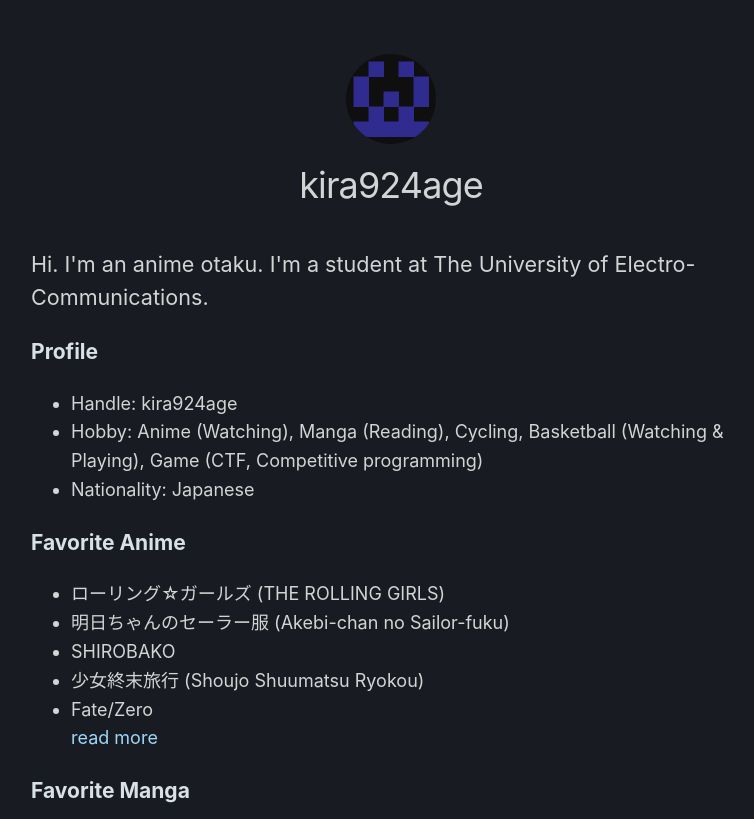
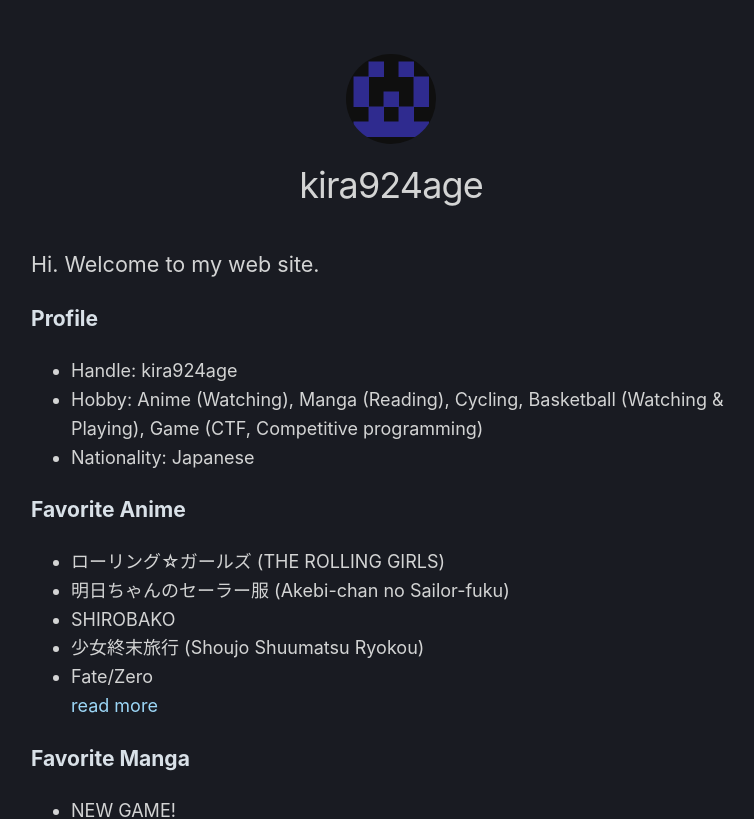
Before and after one commit to kira924age/kira924age.com, a Next.js app: page / in a window 1280 px wide. Shown: the top 819 px of the page, without its empty margins (249-1003 px from the left). Built offline with nearby package versions, Linux system fonts and the light colour scheme.

Commit message:
update index.js

```diff
--- a/pages/index.js
+++ b/pages/index.js
@@ -11,8 +11,7 @@ export default function Home() {
       </Head>
       <section className={utilStyles.headingMd}>
         <p>
-          Hi. I'm an anime otaku. I'm a student at The University of
-          Electro-Communications.
+          Hi. Welcome to my web site.
         </p>
       </section>
 
```
